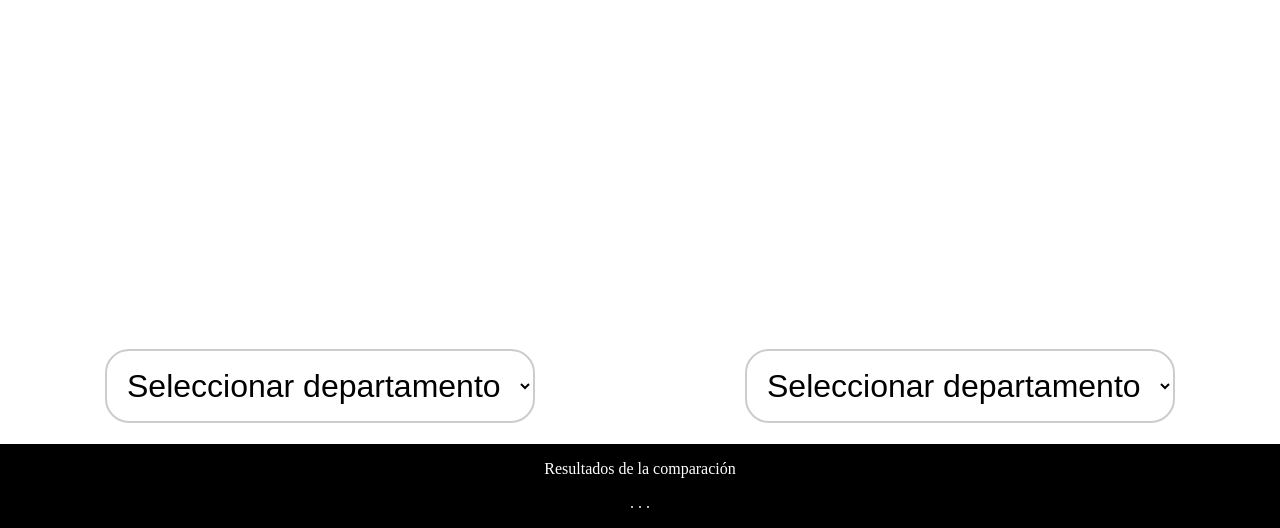
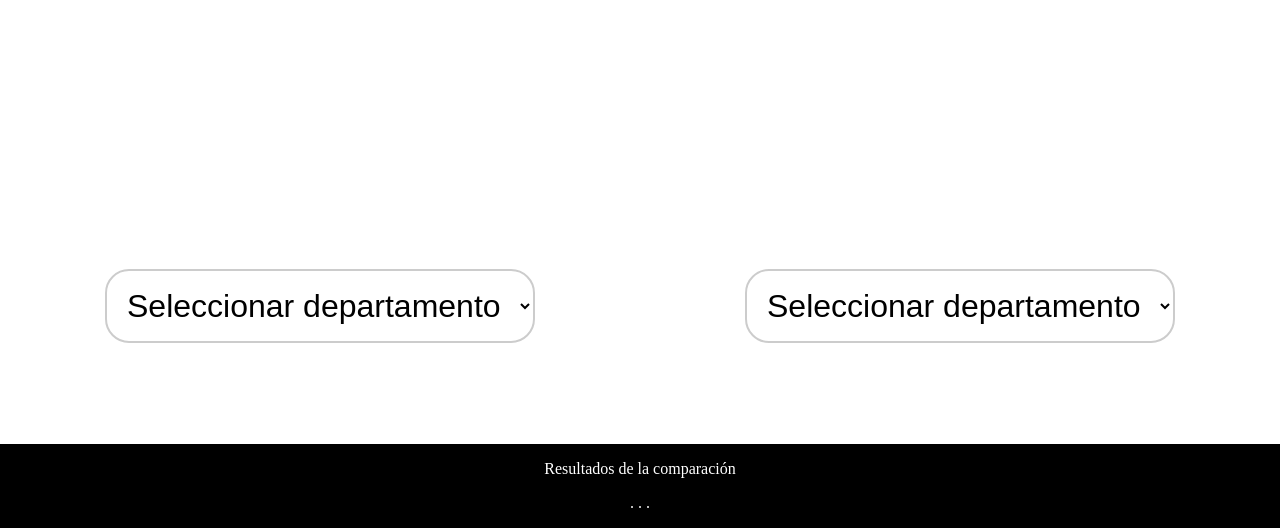
Before and after one commit to dev1d123/tareaAjax, a plain HTML site: page Problema1/index.html in a window 1280 px wide. Shown: the part 272-800 px from the top of the page. Drawn offline with Linux system fonts and the light colour scheme; a web font is replaced by a local one.

Commit message:
Correccion padding top

```diff
--- a/Problema1/styles.css
+++ b/Problema1/styles.css
@@ -53,7 +53,7 @@ header img{
 }
 
 .select-option {
-    padding-top: 20rem;
+    padding-top: 15rem;
 }
 
 select {
```
